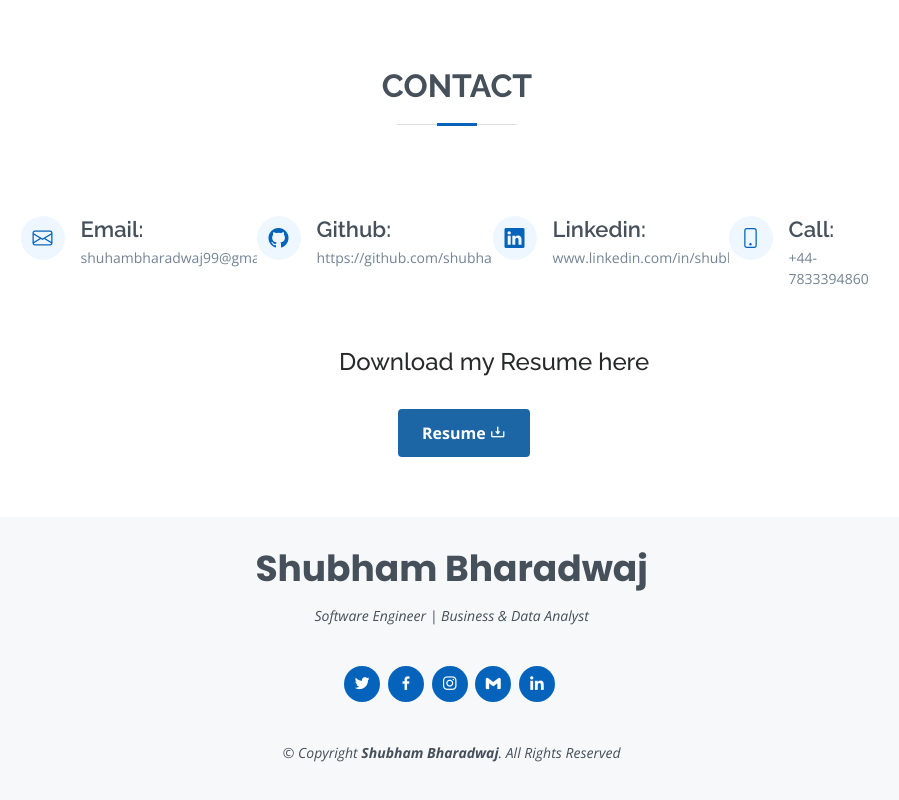
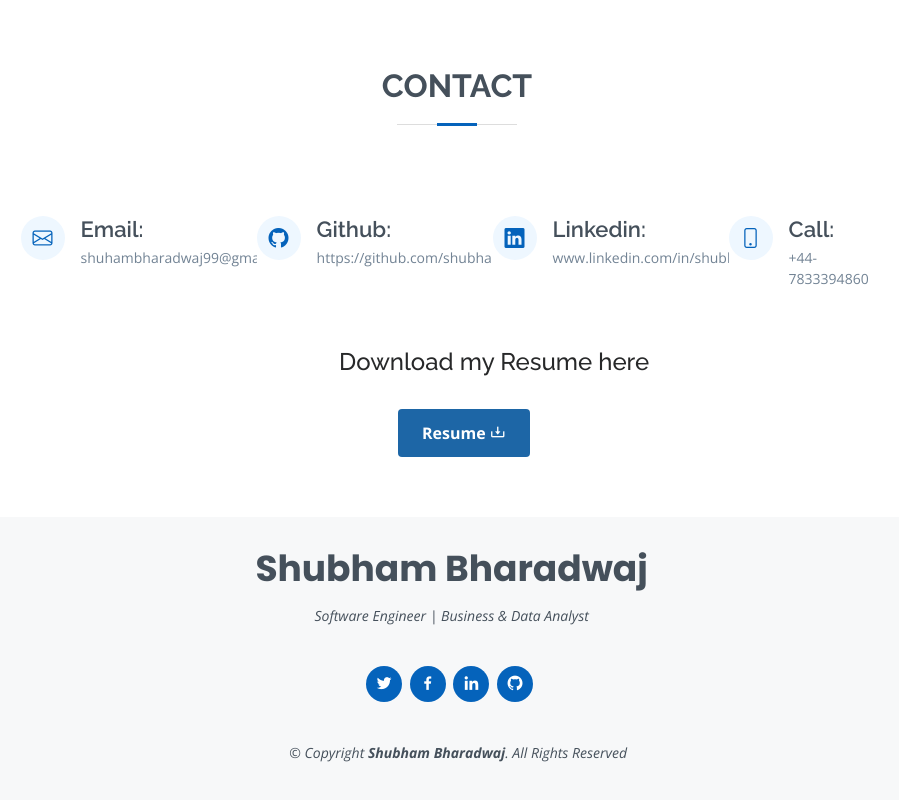
Before and after one commit to Shubhambh18/Shubhambh18.github.io, a plain HTML site: page index.html in a window 1280 px wide. Shown: the part 4073-4873 px from the top of the page, without its empty margins (233-1132 px from the left). Drawn offline with nearby package versions, Linux system fonts and the light colour scheme.

Commit message:
minor release

```diff
--- a/index.html
+++ b/index.html
@@ -288,7 +288,7 @@
 
           <div class="col-lg-4 col-md-6 portfolio-item filter-card">
             <!-- <div class="portfolio-wrap"> -->
-            <img src="assets/img/portfolio/SQL.png" class="img-fluid" alt="">
+            <img src="assets/img/portfolio/sql.png" class="img-fluid" alt="">
             <!-- </div> -->
           </div>
 
@@ -565,11 +565,12 @@
       <p style="margin-left: 8%;"> Software Engineer | Business & Data Analyst</p>
       <div class="social-links">
         <p style="margin-left: 8%;">
-       <a href="#" class="twitter"><i class="bx bxl-twitter"></i></a>
-       <a href="#" class="facebook"><i class="bx bxl-facebook"></i></a>
-       <a href="#" class="instagram"><i class="bx bxl-instagram"></i></a>
-       <a href="#" class="google-plus"><i class="bx bxl-gmail"></i></a>
-       <a href="#" class="linkedin"><i class="bx bxl-linkedin"></i></a>
+       <a href="https://twitter.com/shubhambh18" class="twitter"><i class="bx bxl-twitter"></i></a>
+       <a href="https://www.facebook.com/studio.shubham/" class="facebook"><i class="bx bxl-facebook"></i></a>
+       <a href="https://www.linkedin.com/in/shubhambh18/" class="linkedin"><i class="bx bxl-linkedin"></i></a>
+       <a href="https://github.com/shubhambh18" class="twitter"><i class="bx bxl-github"></i></a>
+     </div>
+   </div>
        </p>
        </div>
       <div class="copyright">
```
